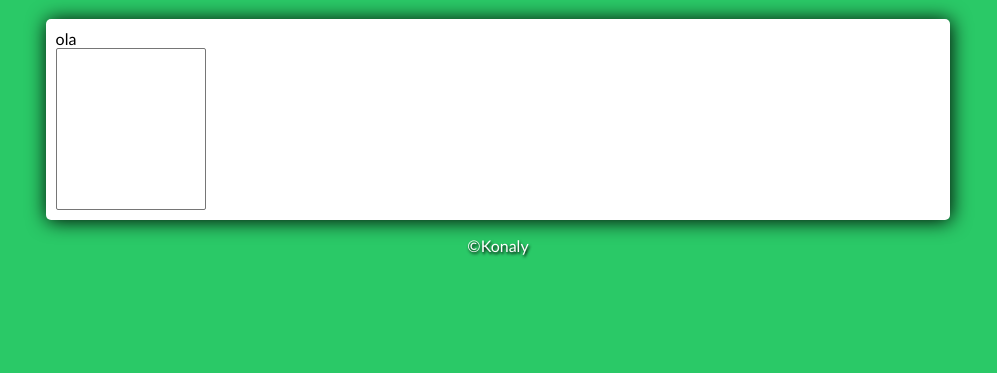
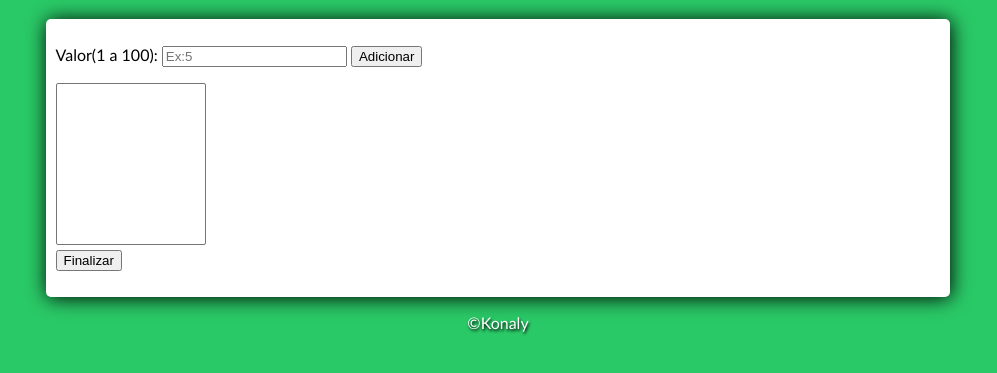
Before and after one commit to VitorHugo2/Analizador-de-numeros, a plain HTML site: page index.html in a window 1280 px wide. Shown: the part 63-436 px from the top of the page, without its empty margins (142-1139 px from the left). Drawn offline with Linux system fonts and the light colour scheme.

Commit message:
add.adicionar-valores

```diff
--- a/estilo.css
+++ b/estilo.css
@@ -22,6 +22,10 @@ section{
     width: 150px;
 }
 
+#btn{
+    margin-top: 5px;
+}
+
 footer{
     text-align: center;
     color: white;
--- a/index.html
+++ b/index.html
@@ -15,12 +15,18 @@
 
     <section>
         <div>
-            ola
+            <p>
+                <label for="numero">Valor(1 a 100):</label>
+                <input type="number" name="numero" id="numero" placeholder="Ex:5">
+                <input type="button" value="Adicionar" onclick="adicionar()">
+            </p>
+            <select size="10" name="sele" id="sele">
+
+            </select><br>
+            <input id="btn" type="button" value="Finalizar" onclick="finalizar()">
         </div>
         <div>
-            <select size="10" name="sele" id="sele">
-
-            </select>
+            <p id="result"></p>
         </div>
     </section>
 
--- a/index.js
+++ b/index.js
@@ -0,0 +1,41 @@
+var valores = []
+
+function adicionar(){
+
+    let txtnumero = document.getElementById("numero")
+    if(txtnumero.value.length == 0){
+        alert("Adicione pelo menos um numero de 1 a 100")
+    }else{
+        let numero = Number(txtnumero.value)
+        if(numero <= 0 || numero > 100){
+            alert("Escolha um numero de 1 a 100")
+        }else{
+            let sele = document.getElementById("sele")
+            let n = 0
+            for(let i = 0; i < valores.length; i++){
+                if(valores[i] == numero){
+                    alert("Este valor ja está na lista, tente um valor diferente!")
+                    return
+                }
+                if(valores[i] < n){
+                    n = valores[i]
+                }
+            }
+            valores.push(numero)
+            let item = document.createElement("option")
+            item.text = `Valor ${numero} adicionado!`
+            sele.appendChild(item)
+            document.getElementById("result").innerHTML = ""
+
+        }
+    }
+}
+
+function finalizar(){
+    let sele = document.getElementById("sele")
+    if(sele.childElementCount == 0){
+        alert("Adicione pelo menos um valor na lista para ver o resultado")
+    }else{
+
+    }
+}
```
